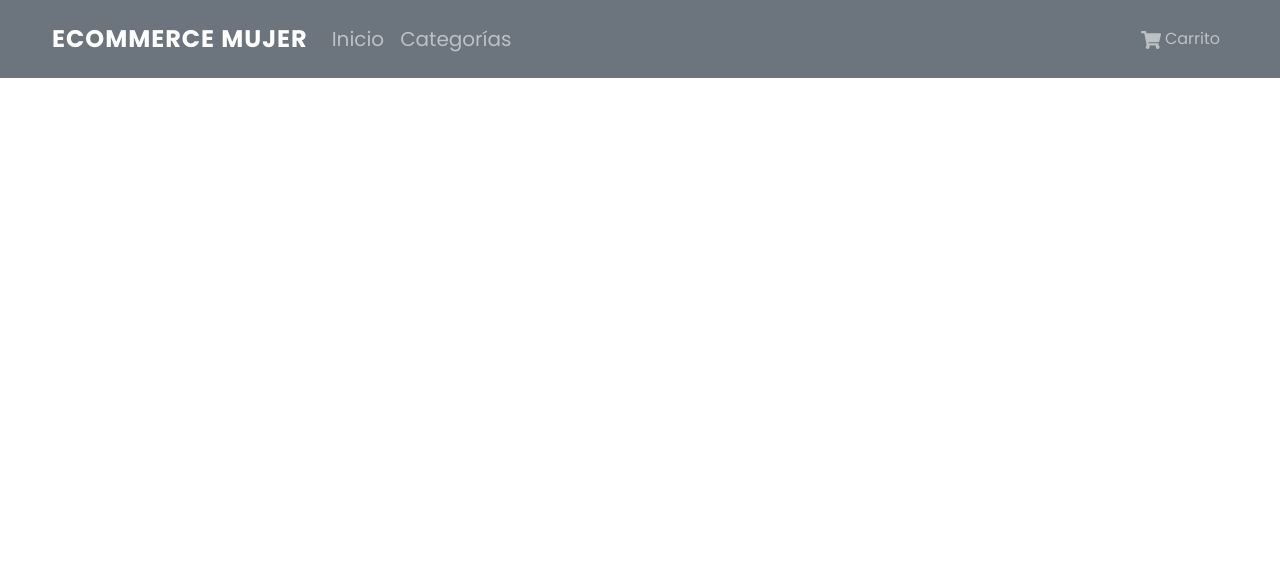
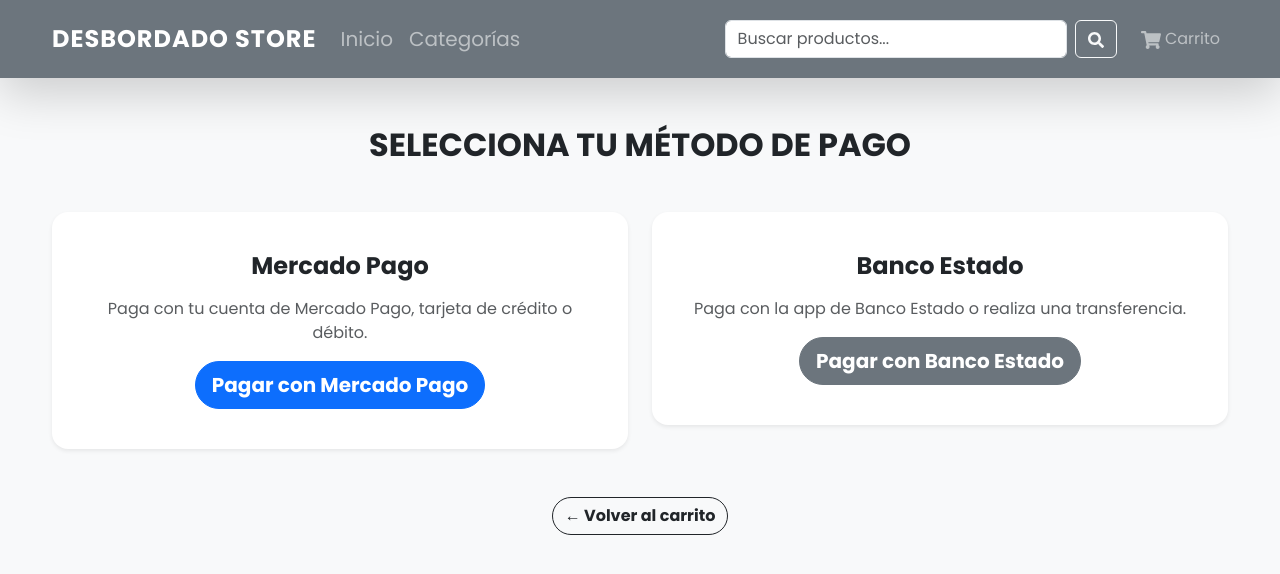
Before and after one commit to diegoroman666/desbordadostore, a React (Vite) app: page /transferencia in a window 1280 px wide. Shown: the top 574 px of the page. Built offline with nearby package versions, Linux system fonts and the light colour scheme.

Commit message:
fifth update

```diff
--- a/src/App.jsx
+++ b/src/App.jsx
@@ -5,6 +5,8 @@
 import Categorias from "./pages/Categorias";
 import ProductosCategoria from "./pages/ProductosCategoria";
 import Cart from "./pages/Cart";
+import SearchResults from "./components/SearchResults";
+import Transfer from "./pages/Transfer"; // Importamos el nuevo componente de pago
 import "bootstrap/dist/css/bootstrap.min.css";
 import "./App.css";
 
@@ -17,8 +19,9 @@
           <Route path="/" element={<Home />} />
           <Route path="/categorias" element={<Categorias />} />
           <Route path="/categoria/:nombre" element={<ProductosCategoria />} />
-          {/* Ruta corregida para el carrito */}
           <Route path="/carrito" element={<Cart />} />
+          <Route path="/buscar" element={<SearchResults />} />
+          <Route path="/transferencia" element={<Transfer />} /> {/* Nueva ruta para el pago */}
         </Routes>
       </main>
     </Router>
--- a/src/components/NavbarMenu.jsx
+++ b/src/components/NavbarMenu.jsx
@@ -1,18 +1,27 @@
-import React, { useContext } from "react";
-import { Navbar, Nav, Container, Badge } from "react-bootstrap";
-import { Link } from "react-router-dom";
-import { FaShoppingCart } from "react-icons/fa";
+import React, { useContext, useState } from "react";
+import { Navbar, Nav, Container, Badge, Form, Button } from "react-bootstrap";
+import { Link, useNavigate } from "react-router-dom";
+import { FaShoppingCart, FaSearch } from "react-icons/fa";
 import CartContext from '../context/CartContext';
 
 function NavbarMenu() {
   const { cart } = useContext(CartContext);
   const cartItemCount = cart.length;
+  const [searchTerm, setSearchTerm] = useState("");
+  const navigate = useNavigate();
+
+  const handleSearch = (e) => {
+    e.preventDefault();
+    if (searchTerm.trim()) {
+      navigate(`/buscar?q=${searchTerm}`);
+    }
+  };
 
   return (
     <Navbar bg="dark" variant="dark" expand="lg" className="shadow-lg p-3">
       <Container>
         <Navbar.Brand as={Link} to="/" className="fw-bold fs-4">
-          Ecommerce Mujer
+          Desbordado Store
         </Navbar.Brand>
         <Navbar.Toggle aria-controls="menu" />
         <Navbar.Collapse id="menu">
@@ -20,8 +29,21 @@
             <Nav.Link as={Link} to="/" className="fs-5">Inicio</Nav.Link>
             <Nav.Link as={Link} to="/categorias" className="fs-5">Categorías</Nav.Link>
           </Nav>
+          <Form className="d-flex my-2 my-lg-0" onSubmit={handleSearch}>
+            <Form.Control
+              type="search"
+              placeholder="Buscar productos..."
+              className="me-2"
+              aria-label="Search"
+              value={searchTerm}
+              onChange={(e) => setSearchTerm(e.target.value)}
+            />
+            <Button variant="outline-light" type="submit">
+              <FaSearch />
+            </Button>
+          </Form>
           <Nav>
-            <Nav.Link as={Link} to="/carrito" className="position-relative">
+            <Nav.Link as={Link} to="/carrito" className="position-relative ms-lg-3">
               <FaShoppingCart size={20} /> Carrito
               {cartItemCount > 0 && (
                 <Badge
--- /dev/null
+++ b/src/components/SearchResults.jsx
@@ -0,0 +1,81 @@
+import React, { useState, useEffect, useContext } from "react";
+import { useLocation, Link } from "react-router-dom";
+import { Container, Row, Col, Card, Button, Spinner, Alert } from "react-bootstrap";
+import CartContext from '../context/CartContext';
+import { products } from '../data/Products';
+
+// Función auxiliar para obtener el parámetro de búsqueda de la URL
+function useQuery() {
+  return new URLSearchParams(useLocation().search);
+}
+
+function SearchResults() {
+  const [searchResults, setSearchResults] = useState([]);
+  const [loading, setLoading] = useState(true);
+  const { addItem } = useContext(CartContext);
+  const query = useQuery();
+  const searchTerm = query.get("q");
+
+  useEffect(() => {
+    setLoading(true);
+    // Filtramos los productos en base al término de búsqueda
+    const filtered = products.filter(
+      (product) =>
+        product.name.toLowerCase().includes(searchTerm.toLowerCase()) ||
+        product.description.toLowerCase().includes(searchTerm.toLowerCase())
+    );
+
+    // Simulamos un pequeño retraso para la carga
+    setTimeout(() => {
+      setSearchResults(filtered);
+      setLoading(false);
+    }, 500);
+  }, [searchTerm]); // Se vuelve a ejecutar cada vez que cambia el término de búsqueda
+
+  const handleAddToCart = (producto) => {
+    addItem(producto);
+  };
+
+  return (
+    <Container className="my-5">
+      <h2 className="mb-4 text-center fw-bold text-uppercase">
+        Resultados para: "{searchTerm}"
+      </h2>
+      {loading ? (
+        <div className="text-center my-5">
+          <Spinner animation="border" role="status" variant="dark">
+            <span className="visually-hidden">Cargando...</span>
+          </Spinner>
+        </div>
+      ) : searchResults.length === 0 ? (
+        <Alert variant="warning" className="text-center rounded-4 shadow-sm">
+          No se encontraron productos que coincidan con tu búsqueda.
+        </Alert>
+      ) : (
+        <Row className="g-4">
+          {searchResults.map((producto) => (
+            <Col xs={12} sm={6} md={4} lg={3} key={producto.id}>
+              <Card className="h-100 shadow-sm border-0 rounded-4 overflow-hidden">
+                <Card.Img variant="top" src={producto.image} alt={producto.name} className="card-img-top" />
+                <Card.Body className="d-flex flex-column text-center p-3">
+                  <Card.Title className="fw-bold text-dark">{producto.name}</Card.Title>
+                  <Card.Text className="text-muted flex-grow-1">{producto.description}</Card.Text>
+                  <h5 className="text-primary fw-bold mb-3">${producto.price.toFixed(2)}</h5>
+                  <Button
+                    variant="dark"
+                    className="mt-auto fw-bold rounded-pill"
+                    onClick={() => handleAddToCart(producto)}
+                  >
+                    Agregar al carrito
+                  </Button>
+                </Card.Body>
+              </Card>
+            </Col>
+          ))}
+        </Row>
+      )}
+    </Container>
+  );
+}
+
+export default SearchResults;
--- a/src/pages/Cart.jsx
+++ b/src/pages/Cart.jsx
@@ -1,10 +1,11 @@
 import React, { useContext } from "react";
 import { Container, Row, Col, Button, ListGroup, Alert, Image } from "react-bootstrap";
 import CartContext from '../context/CartContext';
-import { Link } from "react-router-dom";
+import { Link, useNavigate } from "react-router-dom";
 
 function Cart() {
   const { cart, removeItem, clearCart } = useContext(CartContext);
+  const navigate = useNavigate(); // Hook para la navegación
 
   // Calcula el total del precio del carrito
   const cartTotal = cart.reduce((acc, item) => acc + item.price, 0);
@@ -19,6 +20,11 @@
     }
     return acc;
   }, []);
+
+  const handleProceedToPayment = () => {
+    // Redirigir a la página de transferencia
+    navigate("/transferencia");
+  };
 
   return (
     <Container className="my-5">
@@ -51,7 +57,15 @@
             <h4 className="text-primary fw-bold mb-0">${cartTotal.toFixed(2)}</h4>
           </div>
           <div className="d-grid gap-2">
-            <Button variant="success" size="lg" className="fw-bold rounded-pill">Proceder al pago</Button>
+            {/* Botón para proceder al pago */}
+            <Button
+              variant="success"
+              size="lg"
+              className="fw-bold rounded-pill"
+              onClick={handleProceedToPayment}
+            >
+              Proceder al pago
+            </Button>
             <Button variant="dark" size="lg" as={Link} to="/" className="fw-bold rounded-pill">Continuar comprando</Button>
             <Button variant="outline-danger" size="lg" onClick={clearCart} className="mt-3 fw-bold rounded-pill">Vaciar Carrito</Button>
           </div>
--- /dev/null
+++ b/src/pages/Transfer.jsx
@@ -0,0 +1,60 @@
+import React from 'react';
+import { Container, Row, Col, Card, Button } from 'react-bootstrap';
+import { useNavigate } from 'react-router-dom';
+
+function Transfer() {
+  const navigate = useNavigate();
+
+  const handlePayment = (method) => {
+    // Aquí puedes agregar la lógica para cada método de pago
+    alert(`Has seleccionado pagar con ${method}.`);
+    // En una aplicación real, aquí integrarías la API de Mercado Pago o Banco Estado.
+  };
+
+  return (
+    <Container className="my-5">
+      <h2 className="text-center fw-bold text-uppercase mb-5">Selecciona tu método de pago</h2>
+      <Row className="g-4 justify-content-center">
+        <Col xs={12} md={6}>
+          <Card className="shadow-sm border-0 rounded-4 p-4 text-center">
+            <Card.Body>
+              <h4 className="fw-bold mb-3">Mercado Pago</h4>
+              <p className="text-muted">Paga con tu cuenta de Mercado Pago, tarjeta de crédito o débito.</p>
+              <Button
+                variant="primary"
+                size="lg"
+                className="fw-bold rounded-pill"
+                onClick={() => handlePayment("Mercado Pago")}
+              >
+                Pagar con Mercado Pago
+              </Button>
+            </Card.Body>
+          </Card>
+        </Col>
+        <Col xs={12} md={6}>
+          <Card className="shadow-sm border-0 rounded-4 p-4 text-center">
+            <Card.Body>
+              <h4 className="fw-bold mb-3">Banco Estado</h4>
+              <p className="text-muted">Paga con la app de Banco Estado o realiza una transferencia.</p>
+              <Button
+                variant="dark"
+                size="lg"
+                className="fw-bold rounded-pill"
+                onClick={() => handlePayment("Banco Estado")}
+              >
+                Pagar con Banco Estado
+              </Button>
+            </Card.Body>
+          </Card>
+        </Col>
+      </Row>
+      <div className="text-center mt-5">
+        <Button variant="outline-dark" onClick={() => navigate("/carrito")} className="fw-bold rounded-pill">
+          ← Volver al carrito
+        </Button>
+      </div>
+    </Container>
+  );
+}
+
+export default Transfer;
```
Also changed, not shown: src/data/Products.js (+12 -12 lines), src/pages/Confirmation.jsx (added, +31 -0 lines).
